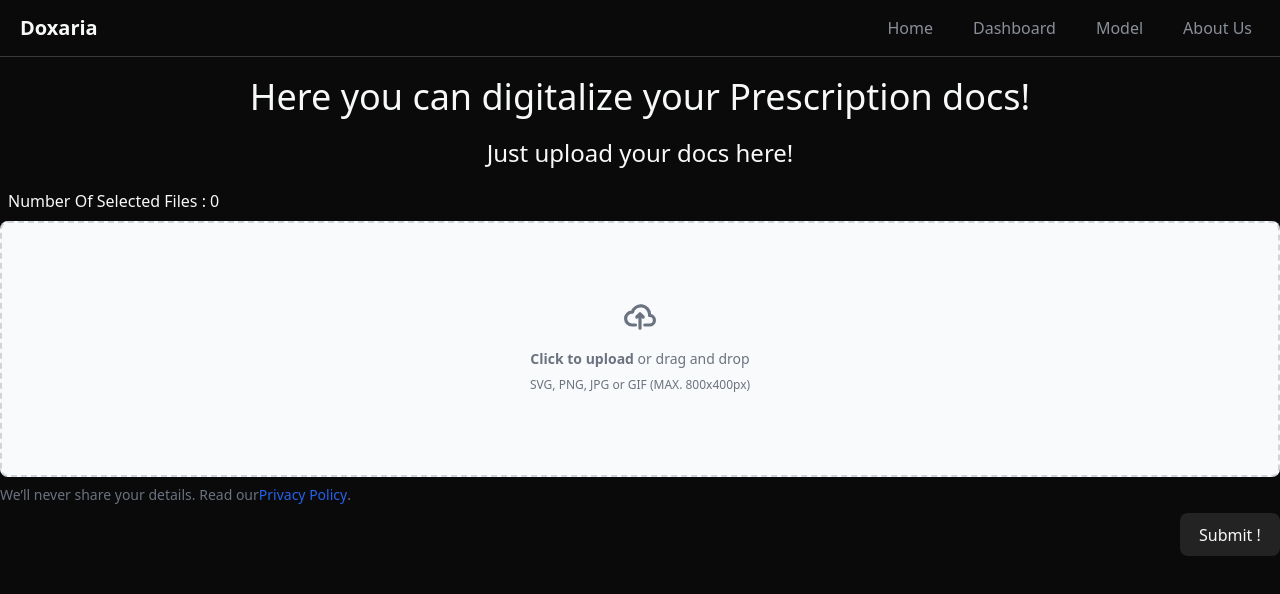
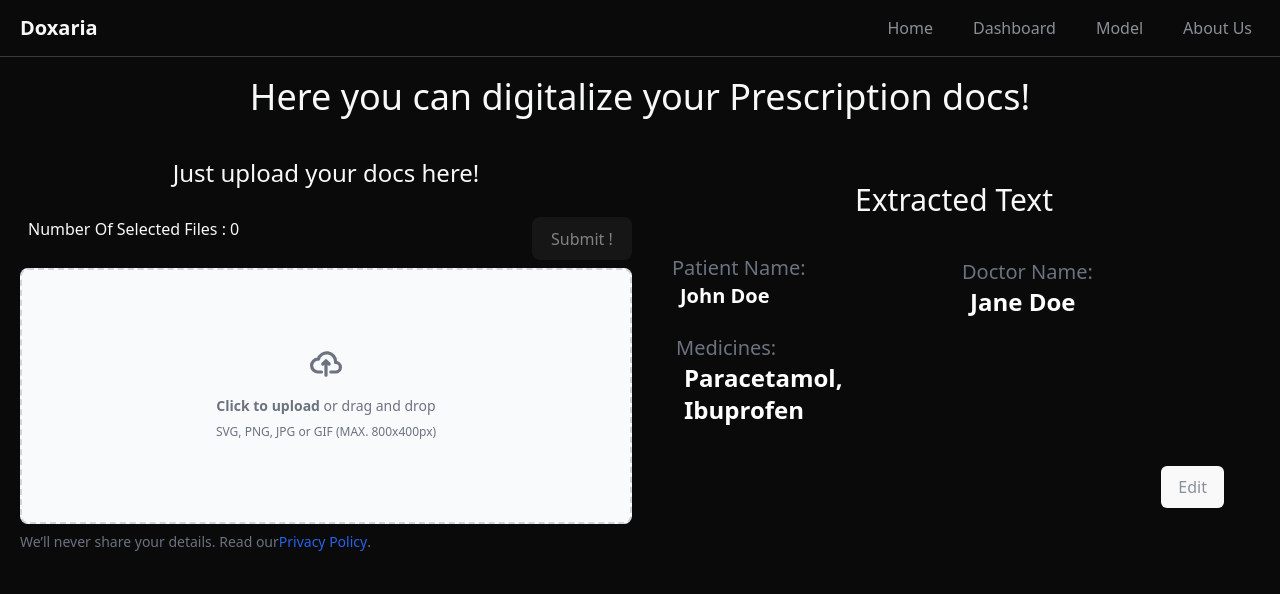
Before and after one commit to Youssef-Kharroubi/Dev-Elites, a React (Vite) app in the folder Doxaria-UI/: page /Prescription in a window 1280 px wide. Shown: the top 594 px of the page. Built offline with nearby package versions, Linux system fonts and the light colour scheme.

Commit message:
add: prescription data viewer component

```diff
--- a/Doxaria-UI/src/components/sections/PrescriptionModelForm.tsx
+++ b/Doxaria-UI/src/components/sections/PrescriptionModelForm.tsx
@@ -1,5 +1,19 @@
 import {useState} from "react";
 import axios from "axios";
+import PrescriptionDataViewer from "./PrescriptionDataViewer.tsx";
+import PrescriptionExtractedData from "../../models/PrescriptionExtractedData.ts"
+const exampleData: PrescriptionExtractedData = {
+    name: "John Doe",
+    drName: "Jane Doe",
+    cin: "123456789",
+    invoiceNumber: "123456",
+    medicines: "Paracetamol, Ibuprofen",
+};
+
+const handleSaveData = (data: PrescriptionExtractedData) => {
+    console.log("Saved data:", data);
+    // Implement actual save logic here (e.g., API call)
+}
 
 export default function PrescriptionModelForm (){
     const [selectedFile, setSelectedFile] = useState<[File] | []>();
@@ -7,7 +21,7 @@ export default function PrescriptionModelForm (){
     const [numberOfFiles, setNumberOfFiles] = useState(0);
     const [error, setError] = useState<string | null>(null);
     const [isUploading, setIsUploading] = useState(false);
-    const [enableSubmit, setEnableSubmit] = useState(true);
+    const [enableSubmit, setEnableSubmit] = useState(false);
     const allowedFileTypes = [ 'image/png', 'image/jpeg', 'image/gif'];
 
     const onFileChange = async (event: React.ChangeEvent<HTMLInputElement>) => {
@@ -79,11 +93,12 @@ export default function PrescriptionModelForm (){
         }
     };
     return (
-        <section >
+        <section className="container" >
             <div className="flex justify-center items-center my-5">
                 <h1 className="text-4xl text-light ">Here you can digitalize your Prescription docs!</h1>
             </div>
-            <div>
+            <div className="grid grid-cols-2 gap-4">
+                <div>
                 <h3 className=" flex justify-center items-center text-2xl my-5">Just upload your docs here!</h3>
                 {error && (
                     <div className="text-red-500 text-center mb-4">{error}</div>
@@ -91,10 +106,23 @@ export default function PrescriptionModelForm (){
                 {isUploading && (
                     <div className="text-white text-center mb-4">Uploading...</div>
                 )}
-                <h3 className="m-2">Number Of Selected Files : {numberOfFiles} </h3>
-                <div className="flex items-center justify-center w-full">
-                    <label htmlFor="dropzone-file"
-                           className="flex flex-col items-center justify-center w-full h-64 border-2 border-gray-300 border-dashed rounded-lg cursor-pointer bg-gray-50 dark:hover:bg-gray-800 dark:bg-gray-700 hover:bg-gray-100 dark:border-gray-600 dark:hover:border-gray-500 dark:hover:bg-gray-600">
+
+
+                    <div className="flex justify-between">
+                        <h3 className="m-2">Number Of Selected Files : {numberOfFiles} </h3>
+                        <div className="flex justify-end align-end">
+                            <button type="button" name="submit" id="submit"
+                                    disabled={!enableSubmit}
+                                    className={`my-2 bg-light/10 border-0 ${
+                                        enableSubmit ? 'hover:bg-light/30' : 'opacity-50 cursor-not-allowed'
+                                    }`}>Submit !
+                            </button>
+
+                        </div>
+                    </div>
+                    <div className="flex items-center justify-center w-full">
+                        <label htmlFor="dropzone-file"
+                               className="flex flex-col items-center justify-center w-full h-64 border-2 border-gray-300 border-dashed rounded-lg cursor-pointer bg-gray-50 dark:hover:bg-gray-800 dark:bg-gray-700 hover:bg-gray-100 dark:border-gray-600 dark:hover:border-gray-500 dark:hover:bg-gray-600">
                         <div className="flex flex-col items-center justify-center pt-5 pb-6">
                             <svg className="w-8 h-8 mb-4 text-gray-500 dark:text-gray-400" aria-hidden="true"
                                  xmlns="http://www.w3.org/2000/svg" fill="none" viewBox="0 0 20 16">
@@ -116,15 +144,11 @@ export default function PrescriptionModelForm (){
                     never share your details. Read our
                     <a href="#" className="font-medium text-blue-600 hover:underline dark:text-blue-500">Privacy
                         Policy</a>.</p>
-                <div className="flex justify-end align-end">
-                    <button type="button" name="submit" id="submit"
-                            disabled={!enableSubmit}
-                            className={`my-2 bg-light/10 border-0 ${
-                                enableSubmit ? 'hover:bg-light/30' : 'opacity-50 cursor-not-allowed'
-                            }`}>Submit !
-                    </button>
+
 
                 </div>
+                <PrescriptionDataViewer initialData={exampleData} onSave={handleSaveData} />
+
                 <div>
                     {fileType && (
                         <div className="text-green-500 text-center mb-4 font-bold text-2xl"><span
```
